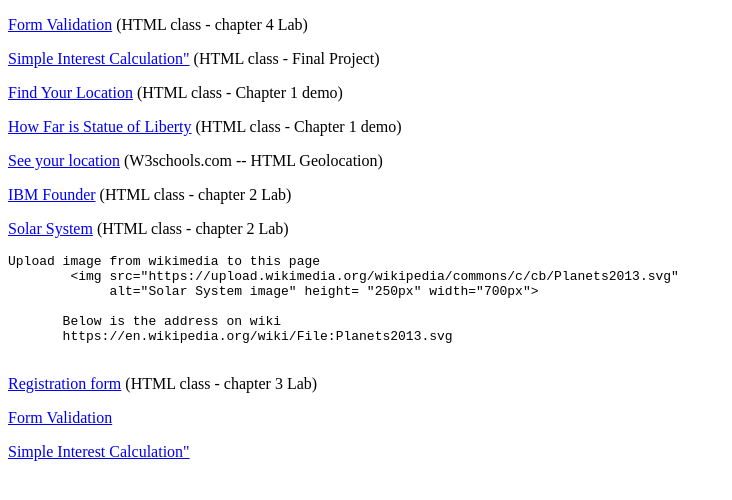
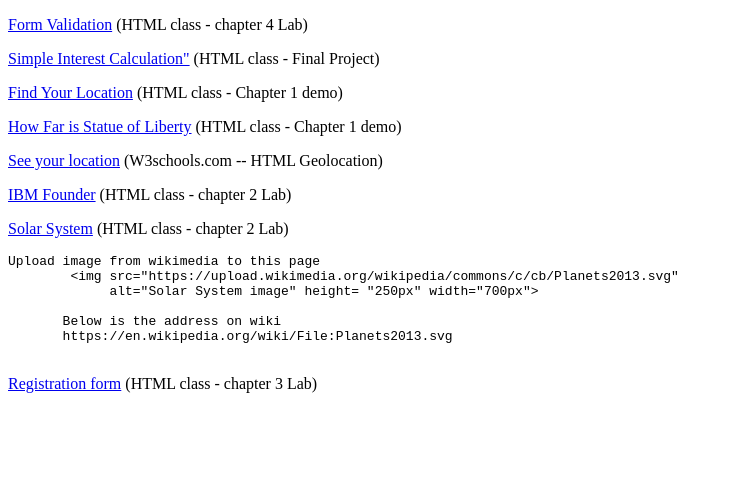
Before and after one commit to fannyho/html-lab, a plain HTML site: page index.html in a window 1280 px wide. Shown: the whole page, without its empty margins (0-732 px from the left). Drawn offline with Linux system fonts and the light colour scheme.

Commit message:
modified index.html

```diff
--- a/index.html
+++ b/index.html
@@ -35,10 +35,7 @@
     <p>
     <a href="./registration_form.html">Registration form</a> (HTML class - chapter 3 Lab)</p>
 
-    <p>
-    <a href="./form_validation.html">Form Validation</a></p>
-    <p>
-    <a href="./simple-interest-calculation/index.html">Simple Interest Calculation"</a></p>
+
 
   </body>
 </html>
```
